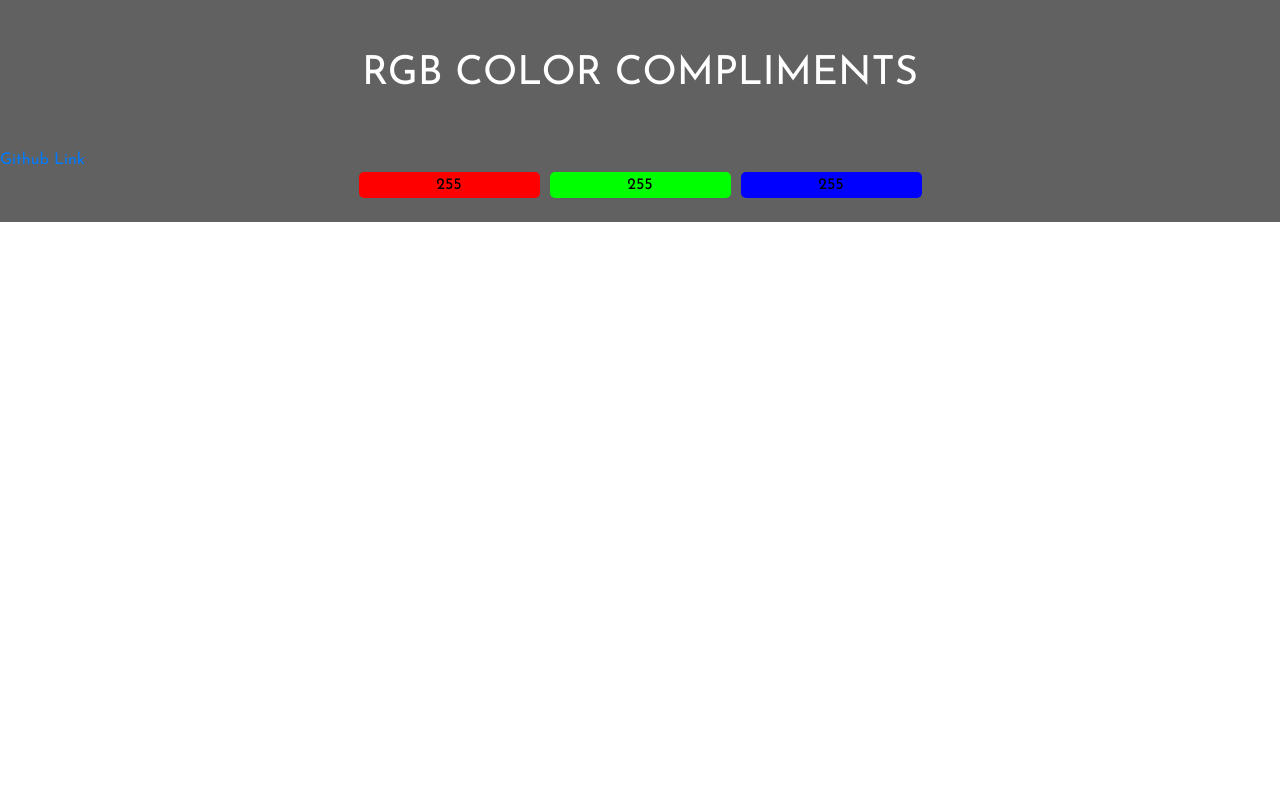
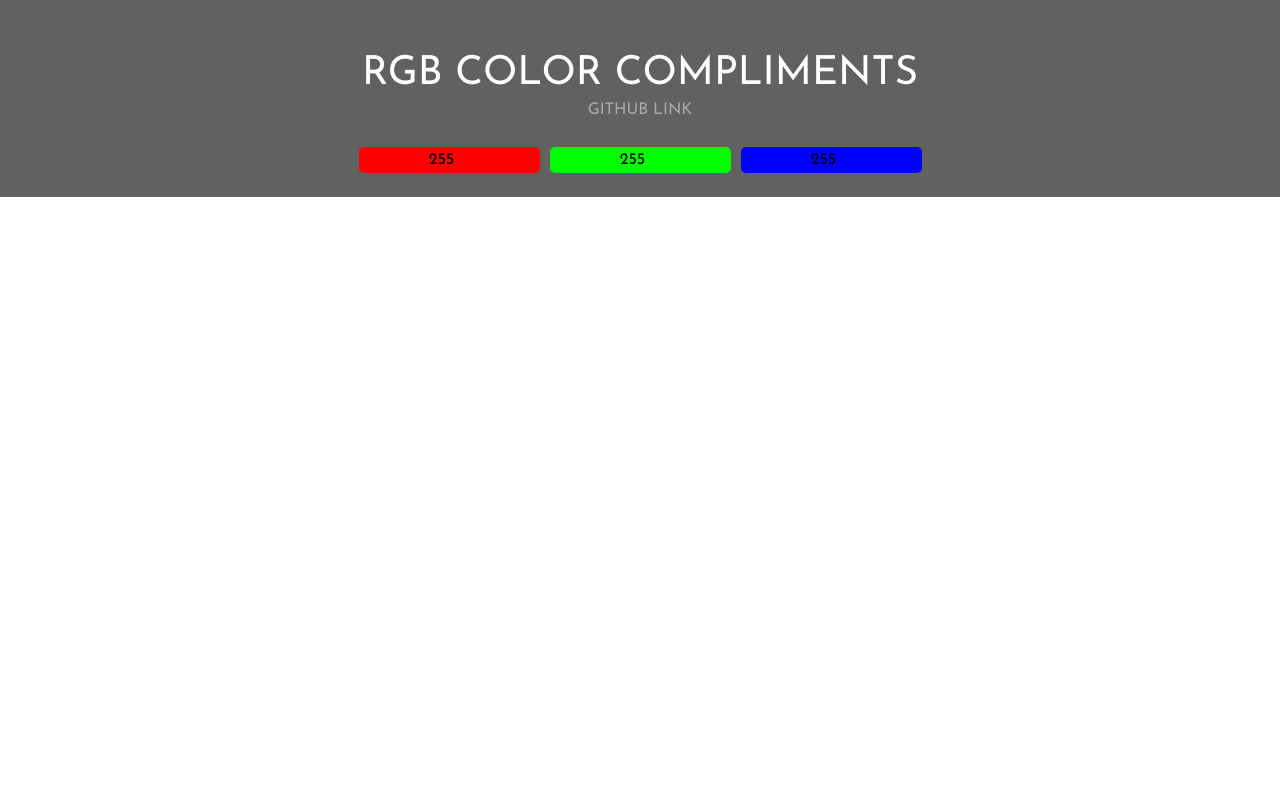
Before and after one commit to nttgrt/CP3, a plain HTML site: page index.html in a window 1280 px wide. Shown: the top 800 px of the page. Drawn offline with nearby package versions, Linux system fonts and the light colour scheme.

Commit message:
Added Github link and error checking

```diff
--- a/index.html
+++ b/index.html
@@ -16,6 +16,8 @@
 <body>
 <div id="app">
 <h1>RGB Color Compliments</h1>
+<div id="github"><a href="https://github.com/nttgrt/CP3/tree/master">Github Link</a></div>
+
 
 <!--div class="row justiry-content-center">
     <div class="col"><input v-model="rgb.r" maxlength="3"></input></div>
@@ -23,13 +25,12 @@
     <div class="col"><input v-model="rgb.b" maxlength="3"></input></div>
 </div-->
 
-<a href="">Github Link</a>
 
 <div class="row justiry-content-center">
     <div id="filler"></div>
-    <input v-model="rgb.r" maxlength="3" id="rInput"></input>
-    <input v-model="rgb.g" maxlength="3" id="gInput"></input>
-    <input v-model="rgb.b" maxlength="3" id="bInput"></input>
+    <input v-model="rgb.r" maxlength="3" type="number" id="rInput"></input>
+    <input v-model="rgb.g" maxlength="3" type="number" id="gInput"></input>
+    <input v-model="rgb.b" maxlength="3" type="number" id="bInput"></input>
     <div id="filler"></div>
 </div>
 
@@ -44,7 +45,6 @@
     <div class="col" id="color2"></div>
 </div>
 
-
 </div>
 <script src="https://cdn.jsdelivr.net/npm/vue/dist/vue.js"></script>
 <!--script src="https://cdn.jsdelivr.net/npm/vue"></script-->
--- a/style.css
+++ b/style.css
@@ -2,12 +2,13 @@ body {
     background-color: #616161;
     color: white;
     font-family: 'Josefin Sans', sans-serif;
+    text-transform: uppercase;
 }
 
 h1 {
     text-align: center;
-    text-transform: uppercase;
-    margin: 50px;
+    margin-top: 50px;
+    margin-bottom: 0px;
 }
 
 input {
@@ -60,9 +61,14 @@ input {
     transition: ease 2s;
     transition-delay: .2s;
 }
-/*#color3 {
-    background-color: #888888;
+
+#github {
+    text-align: center;
+    width: 100%;
+    margin-bottom: 25px;
 }
-#color4 {
-    background-color: #888888;
-}*/
+
+a {
+    text-decoration: none;
+    color: darkgrey;
+}
```
